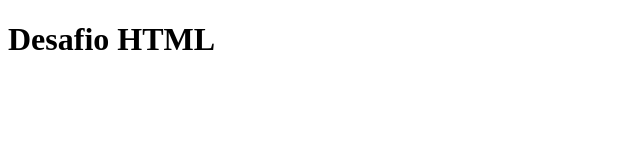
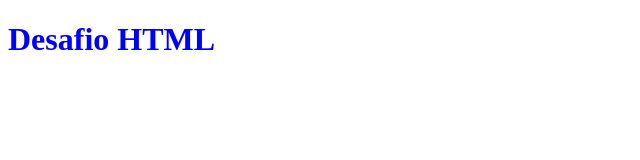
Before and after one commit to Cleb1nh0/desafio-html, a plain HTML site: page index.html in a window 1280 px wide. Shown: the whole page, without its empty margins (0-640 px from the left). Drawn offline with Linux system fonts and the light colour scheme.

Commit message:
Update index.html

```diff
--- a/index.html
+++ b/index.html
@@ -6,7 +6,7 @@
     <title>Document</title>
 </head>
 <body>
-    <h1>Desafio HTML</h1>
+    <h1 style="color:blue;">Desafio HTML</h1>
 
 </body>
 </html>
```
